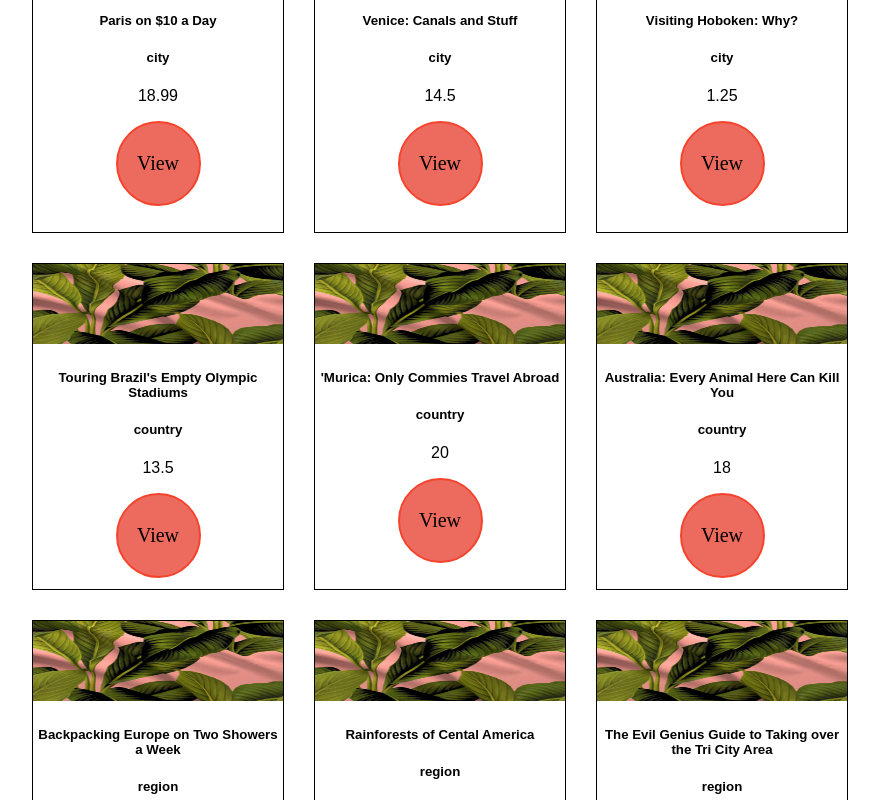
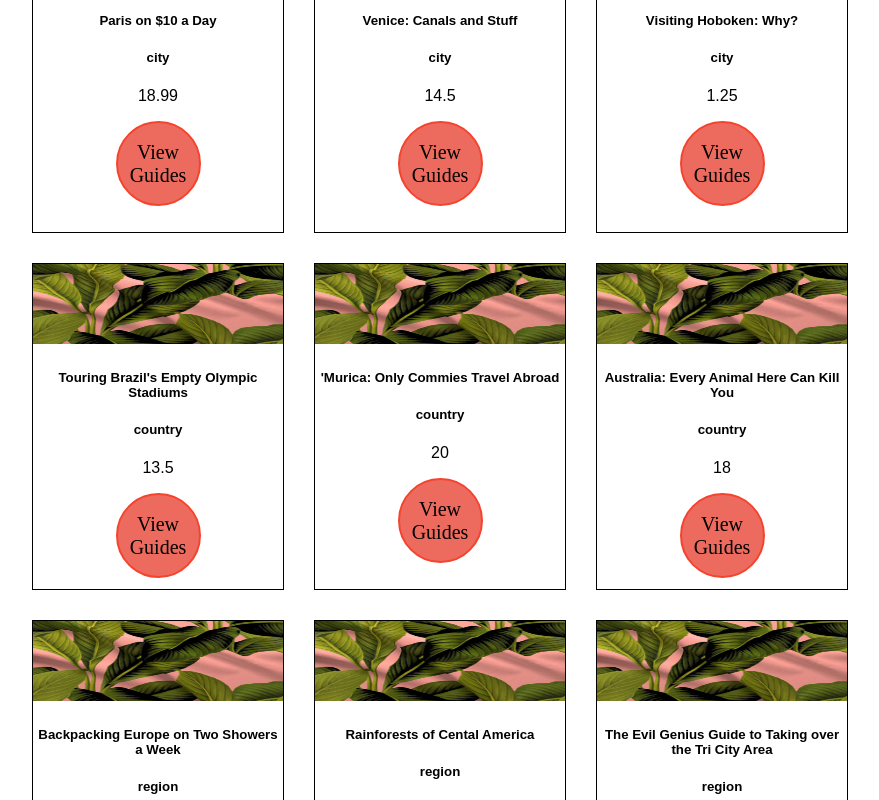
Before and after one commit to amberjsharpe/travel-guides, a React (Create React App) app in the folder world-wide-travel/: page / in a window 1280 px wide. Shown: the part 960-1760 px from the top of the page, without its empty margins (123-1002 px from the left). Built offline with nearby package versions, Linux system fonts and the light colour scheme.

Commit message:
arthur saves me

```diff
--- a/world-wide-travel/package.json
+++ b/world-wide-travel/package.json
@@ -6,6 +6,8 @@
     "bootstrap": "^4.0.0",
     "react": "^16.3.1",
     "react-dom": "^16.3.1",
+    "react-router": "^4.2.0",
+    "react-router-dom": "^4.2.2",
     "react-scripts": "1.1.4",
     "reactstrap": "^5.0.0-beta.3"
   },
--- a/world-wide-travel/src/App.js
+++ b/world-wide-travel/src/App.js
@@ -5,11 +5,16 @@ import Background from './Background';
 import Footer from './Footer';
 import Guides from './Guides';
 import Weather from './Weather';
-
+import {
+  BrowserRouter as Router,
+  Route,
+  Link,
+} from 'react-router-dom';
 
 class App extends Component {
   render() {
     return (
+      <Router>
         <div className="App">
           <Header title="Travel with Fido" />
           <footer className="footer">
@@ -28,8 +33,8 @@ class App extends Component {
               <Guides />
             </div>
           </div>
-
         </div>
+        </Router>
     );
   }
 }
--- a/world-wide-travel/src/Guides.js
+++ b/world-wide-travel/src/Guides.js
@@ -2,12 +2,21 @@ import React from 'react';
 import './App.css';
 import json from './Guides.json';
 import tropical from './images/tropical.jpg'
-import { Card, CardText, CardBody,
-  CardTitle, CardImg, CardSubtitle, Button } from 'reactstrap';
+import { Card,
+  CardText,
+  CardBody,
+  CardTitle,
+  CardImg,
+  Button } from 'reactstrap';
+  import {
+  BrowserRouter as Router,
+  Route,
+  Link,
+} from 'react-router-dom';
 
-function Guides(props){
-  console.log(json);
+function Guides(){
     return (
+      <Router>
       <React.Fragment>
       {json.guides.map((j, i) => {
         return <div key={i}>
@@ -17,12 +26,13 @@ function Guides(props){
             <CardTitle>{j.title}</CardTitle>
             <CardTitle>{j.type}</CardTitle>
             <CardText>{j.price}</CardText>
-            <Button>View</Button>
+            <Button><Link to={`/${i}`}>View Guides</Link></Button>
           </CardBody>
         </Card>
       </div>
       })}
       </React.Fragment>
+      </Router>
     )
 }
 
```
Also changed, not shown: 1 other file (tests, documents, lock files or other folders). Lines whose indentation alone changed are shown as unchanged.
